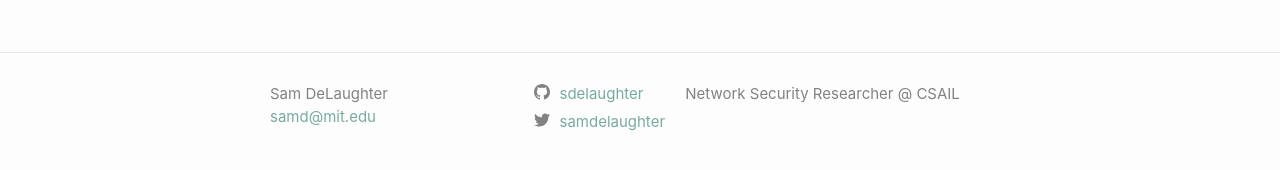
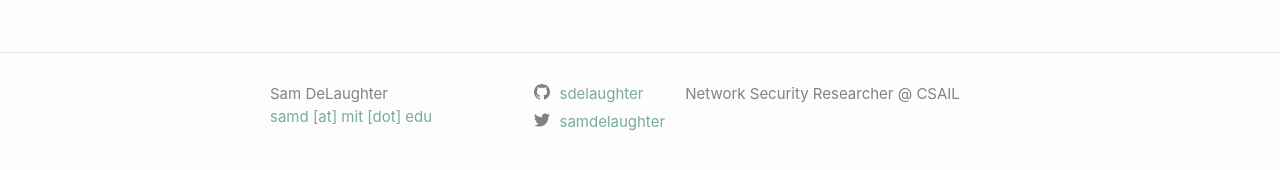
Before and after one commit to sdelaughter/sdelaughter.github.io, a Jekyll site: the page built from resume.md, in a window 1280 px wide. Shown: the part 707-877 px from the top of the page. Built offline with Jekyll 4.4.1, drawn with Linux system fonts in a browser that asks for light colours.

Commit message:
Update _config.yml

```diff
--- a/_config.yml
+++ b/_config.yml
@@ -21,7 +21,7 @@
 include: [".well-known"]
 
 title: Sam DeLaughter
-email: samd@mit.edu
+email: samd [at] mit [dot] edu
 description: >- # this means to ignore newlines until "baseurl:"
   Network Security Researcher @ CSAIL
 baseurl: "" # the subpath of your site, e.g. /blog
```
